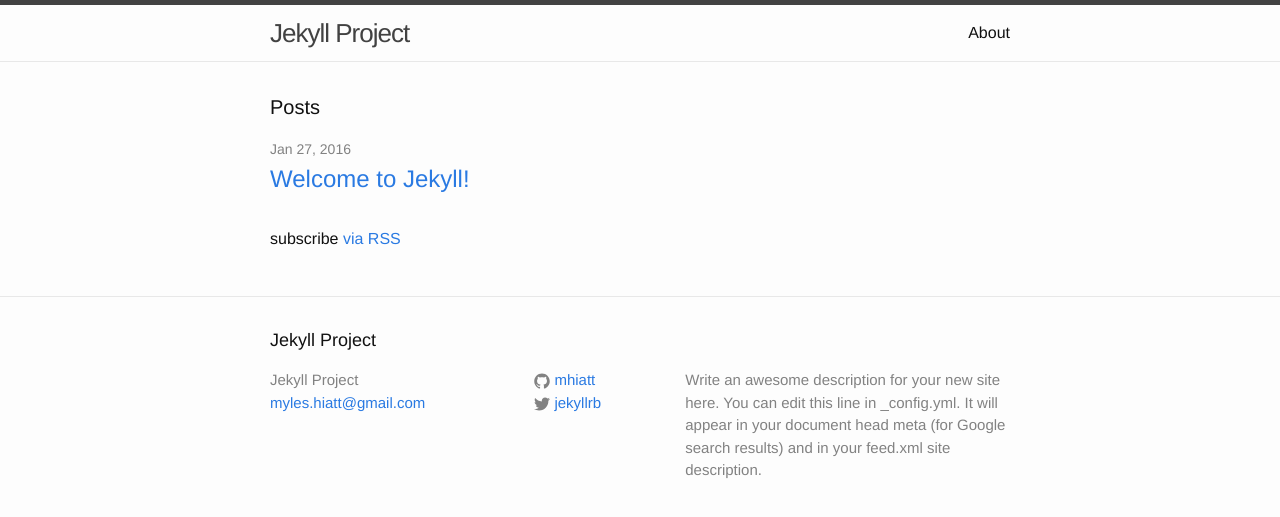
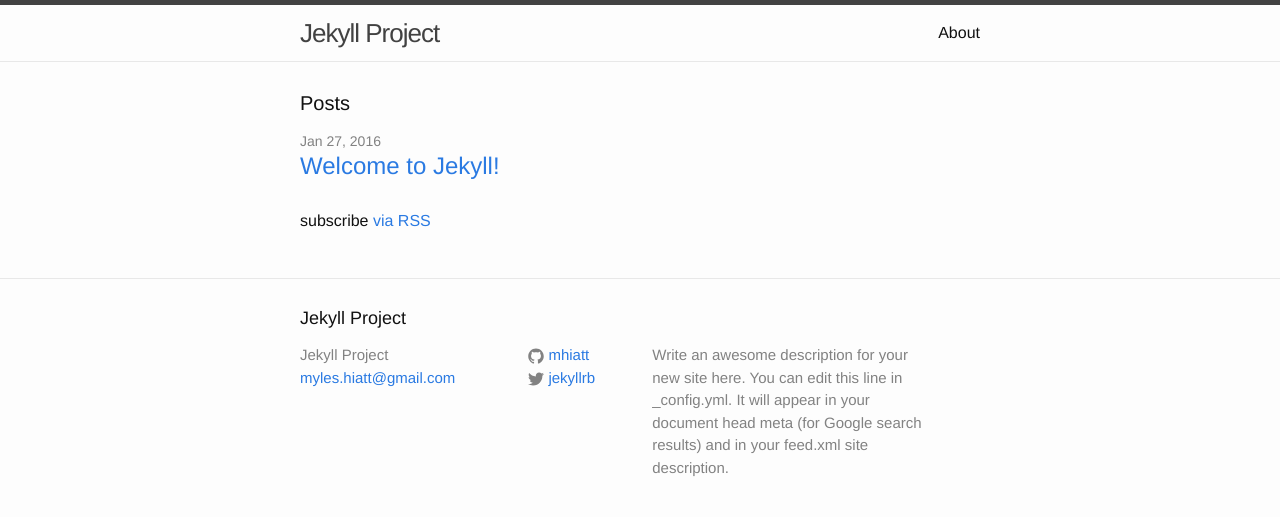
Before and after one commit to mhiatt/jekyll-project, a Jekyll site: the page built from index.html, in a window 1280 px wide. Shown: the top 517 px of the page. Built offline with Jekyll 4.4.1, drawn with Linux system fonts in a browser that asks for light colours.

Commit message:
add bootstrap

```diff
--- a/_includes/head.html
+++ b/_includes/head.html
@@ -6,6 +6,8 @@
   <title>{% if page.title %}{{ page.title | escape }}{% else %}{{ site.title | escape }}{% endif %}</title>
   <meta name="description" content="{% if page.excerpt %}{{ page.excerpt | strip_html | strip_newlines | truncate: 160 }}{% else %}{{ site.description }}{% endif %}">
 
+  <link rel="stylesheet" href="https://cdnjs.cloudflare.com/ajax/libs/twitter-bootstrap/3.3.6/css/bootstrap.min.css">
+
   <link rel="stylesheet" href="{{ "/css/main.css" | prepend: site.baseurl }}">
   <link rel="canonical" href="{{ page.url | replace:'index.html','' | prepend: site.baseurl | prepend: site.url }}">
   <link rel="alternate" type="application/rss+xml" title="{{ site.title }}" href="{{ "/feed.xml" | prepend: site.baseurl | prepend: site.url }}">
```
